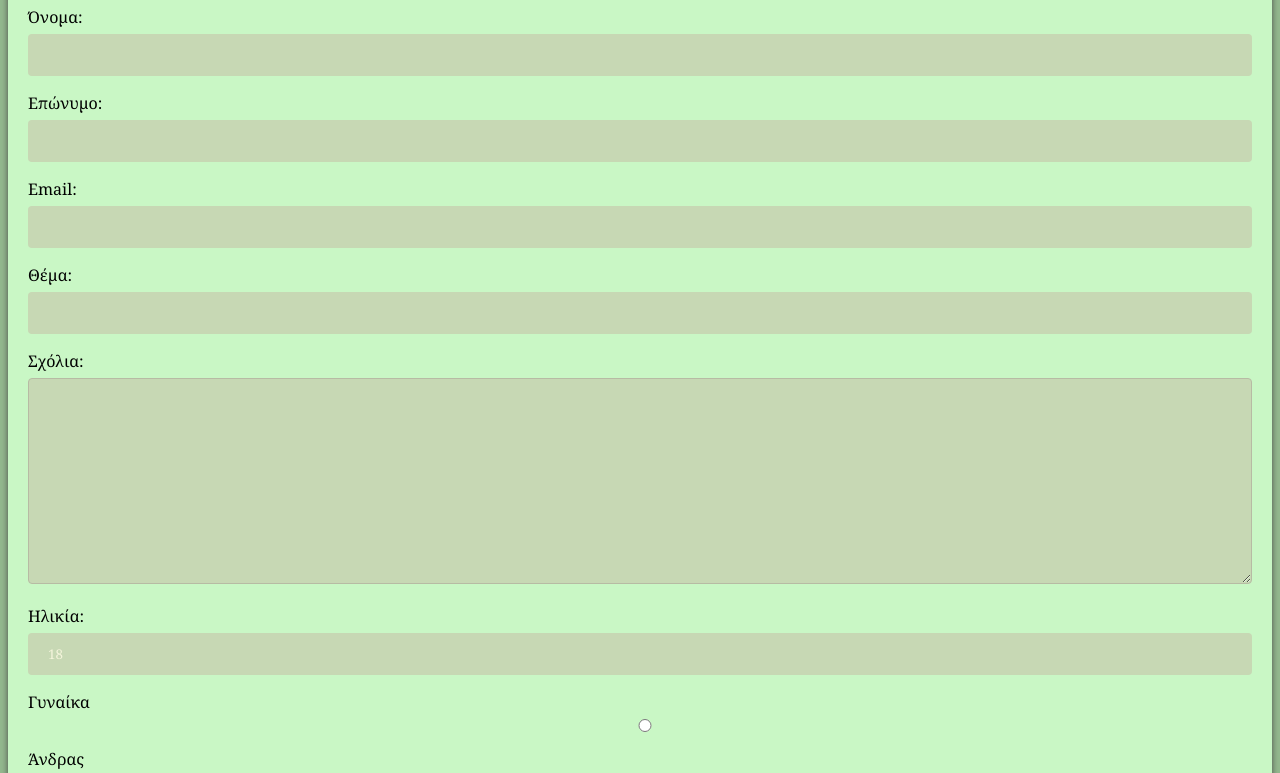
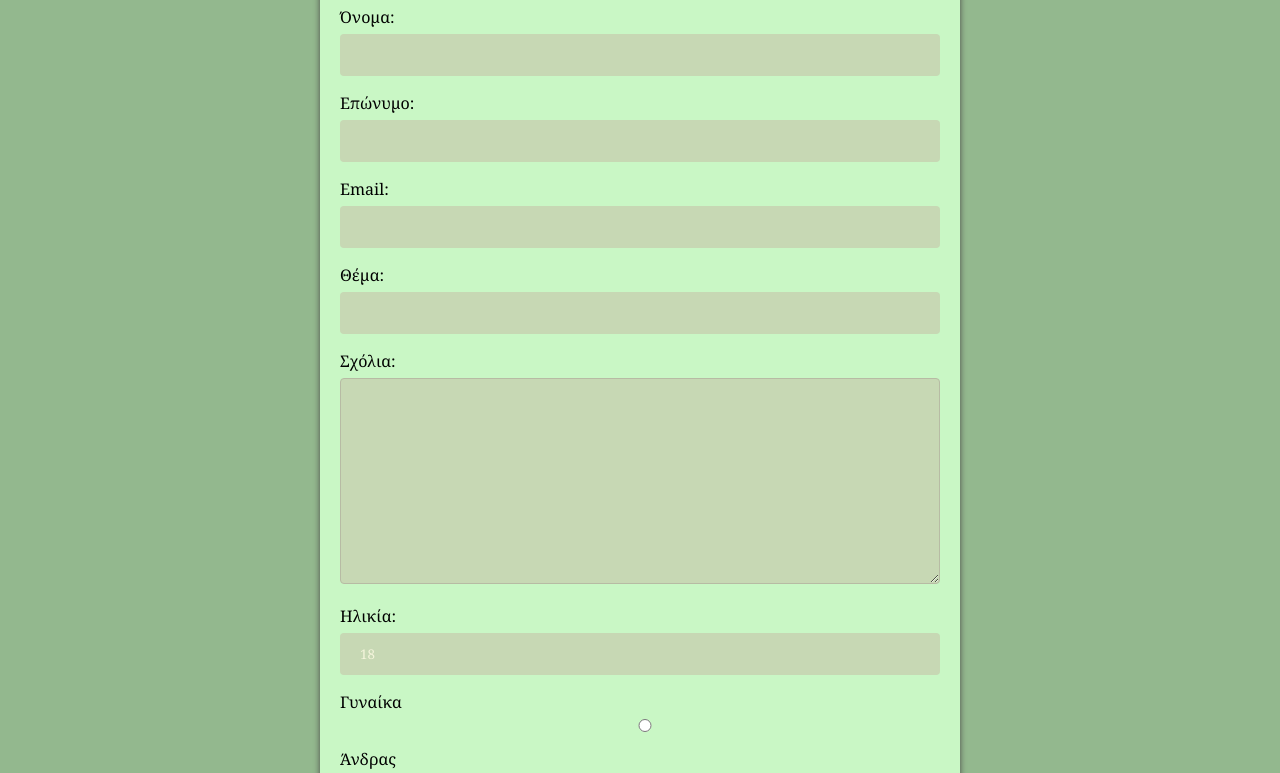
Before and after one commit to megi03/ergasiahtml-css, a plain HTML site: page liponn/contact.html in a window 1280 px wide. Shown: the part 108-881 px from the top of the page. Drawn offline with Linux system fonts and the light colour scheme.

Commit message:
Update contact.css

```diff
--- a/liponn/contact.css
+++ b/liponn/contact.css
@@ -1,6 +1,10 @@
 body {font-family: Georgia, 'Times New Roman', Times, serif;
 box-sizing: border-box;
-background-color:rgb(147,184,142) ;}
+background-color:rgb(147,184,142) ;
+border: 1px none;
+margin-left: 25%;
+margin-right: 25%;
+     }
 
 input, select, textarea {
   width: 100%;
```
